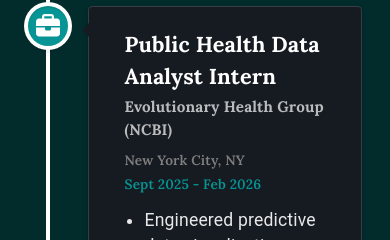
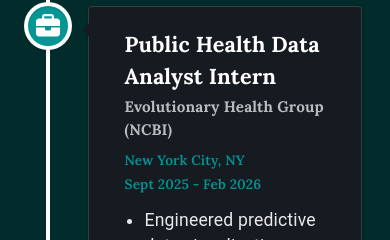
Before and after one commit to shreyuumapathy/shreyuumapathy.github.io, a React (Create React App) app: page / in a window 390 px wide. Shown: the part 2371-2611 px from the top of the page. Built offline with nearby package versions, Linux system fonts and the light colour scheme.

Commit message:
Update mobile timeline metadata: style both location and date in teal highlights color

```diff
--- a/src/assets/styles/Timeline.scss
+++ b/src/assets/styles/Timeline.scss
@@ -152,12 +152,6 @@
             display: block !important;
         }
 
-        .meta-location {
-            color: gray !important; // Location looks cleaner in a neutral color!
-        }
 
-        .light-mode & .meta-location {
-            color: gray !important;
-        }
     }
 }
```
